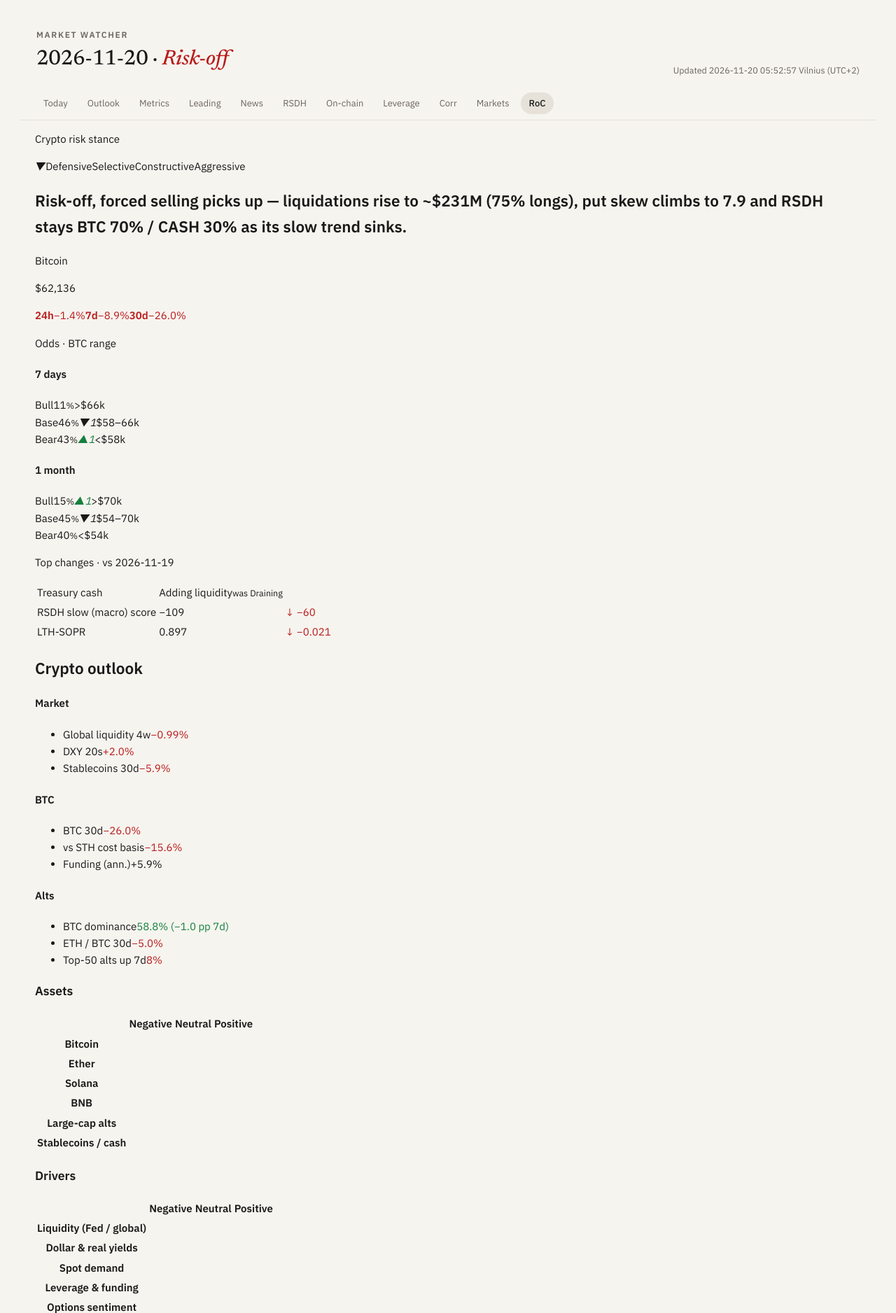
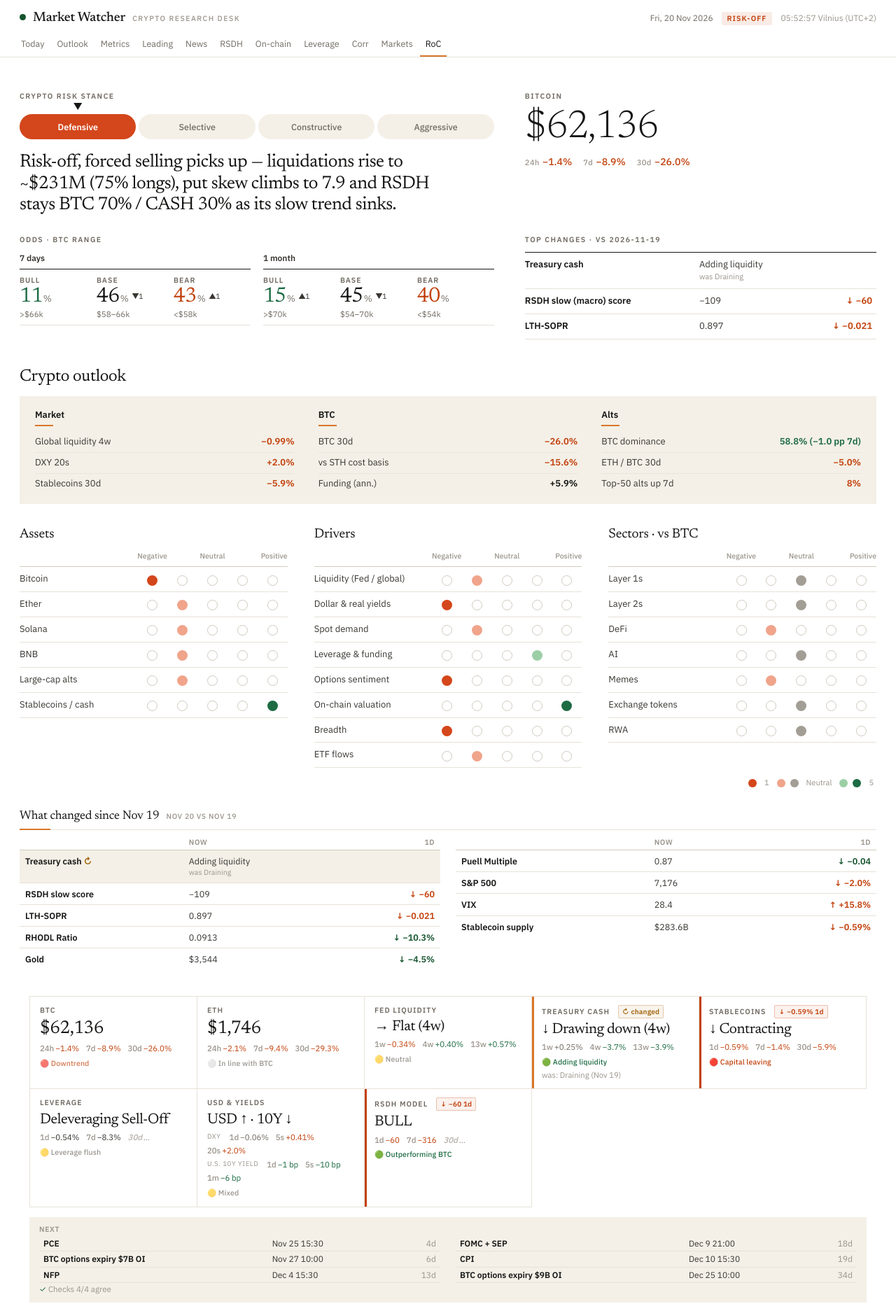
Before and after one commit to rimkashas/market-watcher, a plain HTML site: page index.html in a window 1280 px wide. Shown: the top 1876 px of the page at 70% size. Drawn offline with Linux system fonts and the light colour scheme.

Commit message:
Research-desk redesign: new shell + desk.css (2026-11-21)

```diff
--- /dev/null
+++ b/assets/desk.css
@@ -0,0 +1,201 @@
+/* Market Watcher — editorial research desk (2026-11-21). Loaded after paper.css; overrides palette, type, layout.
+   Palette: white paper, beige panels, ink, deep green / red-orange signals, orange accent rules. */
+:root{
+  --bg:#ffffff; --bg-elev:#ffffff; --surface:#ffffff; --surface-2:#f6f3ec; --surface-3:#efeadf;
+  --beige:#f4f0e7; --beige-2:#ebe5d8;
+  --border:#e7e2d8; --border-lume:#e7e2d8; --border-strong:#d3ccbe;
+  --text:#151514; --text-soft:#393632; --muted:#716b63; --dim:#9a948b;
+  --accent:#14532d; --accent-dim:rgba(20,83,45,.07); --accent-border:rgba(20,83,45,.25);
+  --orange:#d9772b;
+  --pos:#1d6b43; --pos-dim:rgba(29,107,67,.07); --pos-border:rgba(29,107,67,.28);
+  --neg:#c2410c; --neg-dim:rgba(194,65,12,.07); --neg-border:rgba(194,65,12,.28);
+  --warn:#a16207; --warn-dim:rgba(161,98,7,.07);
+  --l1:#d4461b; --l2:#f0a48b; --l3:#a39e95; --l4:#9ccfa6; --l5:#1d6b43;
+  --radius:4px; --radius-sm:3px;
+  --font:"IBM Plex Sans",system-ui,-apple-system,"Segoe UI",sans-serif;
+  --serif:Newsreader,Georgia,"Times New Roman",serif;
+}
+html{scroll-behavior:smooth;scroll-padding-top:96px}
+body{background:#fff!important;color:var(--text);font-size:14px;line-height:1.45;font-feature-settings:"tnum" 1,"lnum" 1}
+.wrap{max-width:1240px!important;margin:0 auto;padding:8px 28px 72px!important}
+a{color:var(--text)} a:hover{color:var(--accent)}
+
+/* ── masthead + nav ── */
+.mh{position:sticky;top:0;z-index:50;background:rgba(255,255,255,.96);backdrop-filter:saturate(1.4) blur(8px);border-bottom:1px solid var(--border)}
+.mh-in{max-width:1240px;margin:0 auto;padding:12px 28px 6px;display:flex;justify-content:space-between;align-items:baseline;gap:12px;flex-wrap:wrap}
+.mh-brand{font-family:var(--serif);font-size:19px;font-weight:500;letter-spacing:-.01em;display:flex;align-items:baseline;gap:10px}
+.mh-mark{width:9px;height:9px;border-radius:50%;background:var(--accent);display:inline-block;transform:translateY(-1px)}
+.mh-sub{font-family:var(--font);font-size:10.5px;letter-spacing:.14em;text-transform:uppercase;color:var(--dim)}
+.mh-meta{display:flex;gap:12px;align-items:baseline;font-size:12px;color:var(--muted)}
+.mh-rg{font-size:10.5px;letter-spacing:.1em;text-transform:uppercase;font-weight:600;padding:2px 8px;border-radius:2px;background:var(--beige);color:var(--text-soft)}
+.mh-rg.risk-off,.mh-rg.bearish{background:rgba(194,65,12,.1);color:var(--neg)}
+.mh-rg.risk-on,.mh-rg.bullish,.mh-rg.constructive{background:rgba(29,107,67,.1);color:var(--pos)}
+.mh-upd{color:var(--dim)}
+.mn{max-width:1240px;margin:0 auto;padding:0 22px;display:flex;gap:2px;overflow-x:auto;scrollbar-width:none}
+.mn::-webkit-scrollbar{display:none}
+.mn a{flex:none;padding:7px 8px 8px;font-size:12.5px;color:var(--muted);border-bottom:2px solid transparent;white-space:nowrap}
+.mn a.active{color:var(--text);border-bottom-color:var(--orange)}
+.desk-nav,.desk-head{display:none!important}
+.mf{max-width:1240px;margin:0 auto;padding:18px 28px 40px;border-top:1px solid var(--border);font-size:11.5px;color:var(--dim)}
+
+/* ── section rhythm ── */
+.ds{margin-top:34px}
+.ds:first-child{margin-top:22px}
+.ds-detail{margin-top:30px}
+.ds .block.card,.ds section.card,.ds .card{background:#fff!important;border:0!important;border-radius:0!important;box-shadow:none!important;padding:0!important;margin:0 0 14px!important}
+.ds h2{font-family:var(--serif)!important;font-weight:400!important;font-size:24px!important;letter-spacing:-.015em;line-height:1.15;color:var(--text);
+  margin:0 0 14px!important;padding-bottom:8px;border-bottom:1px solid var(--border);position:relative;display:flex;align-items:baseline;gap:10px;flex-wrap:wrap}
+.ds h2::after{content:"";position:absolute;left:0;bottom:-1px;width:44px;height:2px;background:var(--orange)}
+.ds h3{font-family:var(--font);font-size:11px!important;font-weight:600;letter-spacing:.12em;text-transform:uppercase;color:var(--muted);margin:0 0 8px}
+.tag,.tag.soft{font-family:var(--font)!important;font-size:10.5px!important;font-weight:500;letter-spacing:.06em;text-transform:uppercase;color:var(--dim)!important;
+  background:none!important;border:0!important;padding:0!important}
+abbr.gl{text-decoration:none;border-bottom:1px dotted var(--dim)}
+
+/* ── tiles (summary / leading / on-chain / structure) ── */
+.hero{background:none!important;border:0!important;padding:0!important;box-shadow:none!important}
+main.wrap .ds .hero-metrics,main.wrap .ds .sig-grid,main.wrap .ds .li-grid{display:grid!important;grid-template-columns:repeat(auto-fill,minmax(232px,1fr))!important;gap:0!important;
+  border-top:1px solid var(--border);border-left:1px solid var(--border)}
+main.wrap .ds .hm{background:#fff!important;border:0!important;border-right:1px solid var(--border)!important;border-bottom:1px solid var(--border)!important;border-radius:0!important;
+  padding:12px 14px 11px!important;box-shadow:none!important;min-width:0;margin:0!important}
+main.wrap .ds .hm .lbl{font-size:10.5px!important;letter-spacing:.1em;text-transform:uppercase;color:var(--muted)!important;font-weight:600;display:flex;gap:6px;flex-wrap:wrap;align-items:center}
+main.wrap .ds .hm .val{font-family:var(--serif);font-size:26px!important;font-weight:400!important;letter-spacing:-.02em;line-height:1.15;margin:4px 0 2px!important;color:var(--text)}
+main.wrap .ds .hm .val small{font-family:var(--font);font-size:11px;color:var(--dim);letter-spacing:0}
+main.wrap .ds .hm .val.word{font-size:21px!important}
+main.wrap .ds .hm.mw-hit{box-shadow:inset 3px 0 0 var(--orange)!important}
+main.wrap .ds .hm.mw-hit.mw-pos{box-shadow:inset 3px 0 0 var(--pos)!important}
+main.wrap .ds .hm.mw-hit.mw-neg{box-shadow:inset 3px 0 0 var(--neg)!important}
+main.wrap .ds .roc{font-size:11.5px!important;gap:2px 10px!important;margin-top:4px!important}
+.roc .r b{color:var(--dim)!important;font-weight:500!important}
+.r.pos{color:var(--pos)!important} .r.neg{color:var(--neg)!important} .r.flat,.r.na{color:var(--muted)!important} .r.acc{color:var(--text-soft)!important}
+.sig,.li-sig{display:inline-block;margin-top:6px!important;font-size:11px!important;font-weight:500;padding:1px 0!important;border:0!important;background:none!important;border-radius:0!important}
+.sig.pos,.li-sig.pos{color:var(--pos)!important} .sig.neg,.li-sig.neg{color:var(--neg)!important} .sig.watch,.sig.neutral,.li-sig.flat,.li-sig.acc{color:var(--muted)!important}
+.li-chip,.src-chip{font-size:9.5px!important;letter-spacing:.06em;color:var(--dim)!important;background:none!important;border:0!important;padding:0!important;text-transform:uppercase}
+.li-x,.etf-x{font-size:11px;color:var(--muted)}
+.mw-badge{font-size:10px!important;border-radius:2px!important;padding:1px 5px!important}
+
+/* ── tables ── */
+table.data,table.mw-chg-t,table.mw-ev-t{border-collapse:collapse;width:100%;font-variant-numeric:tabular-nums}
+table.data th{font-size:10.5px!important;font-weight:600!important;letter-spacing:.08em;text-transform:uppercase;color:var(--dim)!important;background:none!important;
+  border-bottom:1px solid var(--border-strong)!important;padding:6px 8px!important;text-align:left}
+table.data td{padding:7px 8px!important;border-bottom:1px solid var(--border)!important;background:none}
+table.data td.num,table.data th.num{text-align:right}
+table.data tr:hover td{background:var(--surface-2)}
+.num.pos{color:var(--pos)!important} .num.neg{color:var(--neg)!important}
+.mw-tablewrap{overflow-x:auto;-webkit-overflow-scrolling:touch}
+.table-note{display:none!important}
+
+/* ── what changed / events ── */
+.mw-changes{margin-bottom:18px!important}
+table.mw-chg-t th{border-bottom:1px solid var(--border-strong)!important}
+table.mw-chg-t td{padding:6px 8px!important}
+table.mw-chg-t tr.cat td{background:var(--beige)!important}
+.mw-events{background:var(--beige)!important;border:0!important;border-radius:0!important;padding:10px 14px!important;margin-top:14px!important}
+
+/* ── TODAY (top) ── */
+.tp{display:grid;grid-template-columns:minmax(0,1.35fr) minmax(0,1fr);gap:26px 44px;padding:18px 0 6px}
+.tp-kick{margin:0 0 10px;font-size:10.5px;font-weight:600;letter-spacing:.14em;text-transform:uppercase;color:var(--muted)}
+.tp-a{grid-column:1}.tp-b{grid-column:2}.tp-c{grid-column:1}.tp-d{grid-column:2}
+.tp-thesis{font-family:var(--serif);font-weight:400;font-size:26px;line-height:1.18;letter-spacing:-.02em;margin:18px 0 0;color:var(--text);max-width:24em}
+.sc-scale{display:grid;grid-template-columns:repeat(4,1fr);gap:4px;margin-top:18px}
+.sc-seg{position:relative;text-align:center;padding:9px 6px;font-size:12.5px;font-weight:500;color:var(--muted);background:var(--beige);border-radius:999px;white-space:nowrap}
+.sc-seg.on{color:#fff;font-weight:600}
+.sc-seg.on.s0{background:var(--l1)} .sc-seg.on.s1{background:#b7791f} .sc-seg.on.s2{background:#2f7d50} .sc-seg.on.s3{background:var(--l5)}
+.sc-seg.was{box-shadow:inset 0 0 0 1.5px var(--text-soft)}
+.sc-mk{position:absolute;left:50%;top:-17px;transform:translateX(-50%);font-style:normal;font-size:13px;color:var(--text);line-height:1}
+.tp-px{font-family:var(--serif);font-weight:300;font-size:56px;line-height:1;letter-spacing:-.03em;margin:0}
+.tp-w{display:flex;gap:16px;margin:10px 0 0;font-size:14px;font-weight:500}
+.tp-w b{font-weight:500;color:var(--dim);font-size:11px;margin-right:4px;letter-spacing:.04em}
+.tp-w .pos{color:var(--pos)} .tp-w .neg{color:var(--neg)} .tp-w .flat{color:var(--muted)}
+.tp-odds{display:grid;grid-template-columns:1fr 1fr;gap:18px}
+.od h4{margin:0 0 6px;font-size:12px;font-weight:600;color:var(--text-soft)}
+.od-row{display:grid;grid-template-columns:repeat(3,1fr);border-top:1px solid var(--text)}
+.od-c{padding:8px 8px 6px 0;border-bottom:1px solid var(--border);display:flex;flex-direction:column;gap:1px}
+.od-k{font-size:10.5px;letter-spacing:.1em;text-transform:uppercase;color:var(--muted);font-weight:600}
+.od-p{font-family:var(--serif);font-size:30px;line-height:1.05;letter-spacing:-.02em}
+.od-p small{font-family:var(--font);font-size:13px;color:var(--muted);margin-left:1px}
+.od-p i{font-style:normal;font-family:var(--font);font-size:10.5px;margin-left:5px;vertical-align:4px}
+.od-p i.up{color:var(--text-soft)} .od-p i.dn{color:var(--text-soft)}
+.od-c.bull .od-p{color:var(--pos)} .od-c.bear .od-p{color:var(--neg)}
+.od-t{font-size:11.5px;color:var(--muted)}
+table.tp-chg{width:100%;border-collapse:collapse;border-top:1px solid var(--text);font-size:13px}
+table.tp-chg td{padding:8px 6px 8px 0;border-bottom:1px solid var(--border);vertical-align:baseline}
+table.tp-chg td.k{font-weight:600}
+table.tp-chg td.v{color:var(--text-soft)} table.tp-chg td.v small{display:block;font-size:11px;color:var(--dim)}
+table.tp-chg td.n{text-align:right;white-space:nowrap;font-weight:600}
+table.tp-chg td.pos{color:var(--pos)} table.tp-chg td.neg{color:var(--neg)} table.tp-chg td.warn{color:var(--warn)} table.tp-chg td.acc{color:var(--text-soft)}
+
+/* ── OUTLOOK (view) ── */
+.ov-h{font-family:var(--serif);font-weight:300;font-size:40px!important;letter-spacing:-.025em;margin:0 0 18px!important;border:0!important;padding:0!important}
+.ov-h::after{display:none}
+.vs-strip{display:grid;grid-template-columns:repeat(3,1fr);gap:0 34px;background:var(--beige);padding:18px 22px 14px;margin-bottom:30px}
+.vs-col h4{margin:0 0 8px;font-size:13px;font-weight:600;color:var(--text);padding-bottom:6px;position:relative}
+.vs-col h4::after{content:"";position:absolute;left:0;bottom:0;width:26px;height:2px;background:var(--orange)}
+.vs-col ul{list-style:none;margin:0;padding:0}
+.vs-col li{display:flex;justify-content:space-between;gap:12px;padding:5px 0;border-bottom:1px solid var(--beige-2);font-size:13px}
+.vs-col li:last-child{border-bottom:0}
+.vs-col .k{color:var(--text-soft)} .vs-col .v{font-weight:600;white-space:nowrap}
+.vs-col .v.pos{color:var(--pos)} .vs-col .v.neg{color:var(--neg)}
+.og-grid{display:grid;grid-template-columns:repeat(3,minmax(0,1fr));gap:0 38px;align-items:start}
+.og h3{font-family:var(--serif)!important;font-size:19px!important;font-weight:400!important;letter-spacing:-.01em!important;text-transform:none!important;color:var(--text)!important;margin:0 0 4px!important}
+table.og-t{width:100%;border-collapse:collapse;table-layout:fixed}
+table.og-t thead th{font-size:10.5px;font-weight:500;color:var(--dim);padding:6px 0 7px;border-bottom:1px solid var(--border-strong)}
+table.og-t thead th:first-child{width:44%}
+table.og-t thead th.l{text-align:left} table.og-t thead th.c{text-align:center} table.og-t thead th.r{text-align:right}
+table.og-t tbody th{font-weight:400;text-align:left;font-size:13px;color:var(--text-soft);padding:8px 6px 8px 0;border-bottom:1px solid var(--border);white-space:nowrap;overflow:hidden;text-overflow:ellipsis}
+table.og-t td.d{text-align:center;border-bottom:1px solid var(--border);padding:0;position:relative;height:34px}
+.d span{display:inline-block;width:13px;height:13px;border-radius:50%;border:1px solid #cfc9bf;background:#fff;vertical-align:middle;position:relative;z-index:1}
+.d.f span{border-color:transparent}
+.d.l1 span{background:var(--l1)} .d.l2 span{background:var(--l2)} .d.l3 span{background:var(--l3)} .d.l4 span{background:var(--l4)} .d.l5 span{background:var(--l5)}
+.d.was span{border:1.5px solid var(--text-soft);background:#fff}
+td.d.via::before,td.d.pl::before,td.d.pr::before{content:"";position:absolute;left:0;right:0;top:50%;border-top:1px solid var(--text-soft)}
+td.d.pl::before{right:50%} td.d.pr::before{left:50%}
+td.d.via span{visibility:hidden}
+td.d .ar{position:absolute;top:50%;transform:translateY(-52%);font-size:10px;line-height:1;color:var(--text-soft);z-index:2}
+td.d .ar.up{left:calc(50% - 15px)} td.d .ar.dn{right:calc(50% - 15px)}
+.og-legend{display:flex;justify-content:flex-end;align-items:center;gap:7px;margin-top:14px;font-size:11px;color:var(--dim)}
+.og-legend .d span{width:10px;height:10px}
+.og-legend em{font-style:normal;margin:0 4px}
+
+/* ── odds section remnants / RSDH / misc ── */
+.mw-pd{font-size:10.5px!important}
+.eq-svg{max-width:100%}
+.news-list{list-style:none;margin:0;padding:0;border-top:1px solid var(--border)}
+.news-item{padding:10px 0!important;border-bottom:1px solid var(--border)!important;border-top:0!important;background:none!important;margin:0!important}
+.news-head a{font-family:var(--serif);font-size:18px;line-height:1.25;color:var(--text)}
+.news-head a:hover{color:var(--accent)}
+.news-blurb{font-size:13px;color:var(--muted);margin-top:3px}
+details.mw-more>summary{color:var(--text-soft)!important;font-weight:500}
+
+/* ── responsive ── */
+@media (max-width:980px){
+  .og-grid{grid-template-columns:1fr 1fr;gap:26px 30px}
+  .tp{grid-template-columns:1fr;gap:26px}
+  .tp-a,.tp-b,.tp-c,.tp-d{grid-column:1}
+}
+@media (max-width:640px){
+  .wrap{padding:4px 16px 56px!important}
+  .mh-in{padding:10px 16px 4px}
+  .mh-sub,.mh-upd{display:none}
+  .mn{padding:0 10px}
+  .tp{padding-top:10px}
+  .tp-thesis{font-size:23px}
+  .tp-px{font-size:44px}
+  .sc-seg{font-size:11px;padding:8px 2px}
+  .tp-odds{grid-template-columns:1fr;gap:14px}
+  .od-p{font-size:26px}
+  .ov-h{font-size:32px!important}
+  .vs-strip{grid-template-columns:1fr;gap:14px;padding:14px 16px}
+  .og-grid{grid-template-columns:1fr;gap:22px}
+  .ds h2{font-size:21px!important}
+  main.wrap .ds .hero-metrics,main.wrap .ds .sig-grid,main.wrap .ds .li-grid{grid-template-columns:1fr 1fr!important}
+  main.wrap .ds .hm{padding:10px 10px 9px!important}
+  main.wrap .ds .hm .val{font-size:20px!important}
+  main.wrap .ds .hm .val.word{font-size:16px!important}
+  .tp-thesis{font-size:21px}
+}
+
+main.wrap .ds .hm::before,main.wrap .ds .hm::after{display:none!important}
+main.wrap .ds .oc-cycle,main.wrap .ds .oc-breadth,main.wrap .ds .meta-chip,main.wrap .ds .struct-chip{background:#fff!important;border:1px solid var(--border)!important;border-radius:0!important;box-shadow:none!important}
+main.wrap .ds .oc-hero{gap:0!important}
+main.wrap .ds .oc-cycle .value,main.wrap .ds .oc-breadth .value{font-family:var(--serif);font-weight:400!important;font-size:30px!important}
+main.wrap .ds .alloc-stack{border-radius:2px!important}
--- a/index.html
+++ b/index.html
@@ -2,28 +2,28 @@
 <html lang="en">
 <head>
 <meta charset="utf-8">
-<meta name="viewport" content="width=device-width, initial-scale=1">
+<meta name="viewport" content="width=device-width, initial-scale=1, viewport-fit=cover">
+<meta name="theme-color" content="#ffffff">
 <link rel="icon" href="data:,">
 <title>Market Watcher</title>
 <link rel="preconnect" href="https://fonts.googleapis.com">
-<link href="https://fonts.googleapis.com/css2?family=IBM+Plex+Sans:wght@400;500;600&family=Newsreader:ital,opsz,wght@0,6..72,400;0,6..72,500;1,6..72,500&display=swap" rel="stylesheet">
+<link rel="preconnect" href="https://fonts.gstatic.com" crossorigin>
+<link href="https://fonts.googleapis.com/css2?family=IBM+Plex+Sans:wght@400;500;600&family=Newsreader:ital,opsz,wght@0,6..72,300;0,6..72,400;0,6..72,500;1,6..72,400&display=swap" rel="stylesheet">
 <link rel="stylesheet" href="assets/paper.css">
+<link rel="stylesheet" href="assets/desk.css?v=20261121">
 </head>
 <body>
-<div class="wrap">
-<header class="desk-head">
-  <div>
-    <p class="desk-brand">Market Watcher</p>
-    <p class="desk-date" id="desk-date">&nbsp;</p>
+<header class="mh">
+  <div class="mh-in">
+    <div class="mh-brand"><span class="mh-mark"></span>Market Watcher<span class="mh-sub">Crypto research desk</span></div>
+    <div class="mh-meta"><span id="mh-date"></span><span id="mh-regime" class="mh-rg"></span><span id="mh-upd" class="mh-upd"></span></div>
   </div>
-  <div class="desk-upd" id="desk-upd"></div>
+  <nav class="mn" id="mn" aria-label="Sections"></nav>
 </header>
-<nav class="desk-nav" id="desk-nav" aria-label="Sections"></nav>
-<main id="desk-main"><p class="desk-load">Loading…</p></main>
-<footer class="desk-foot" id="desk-foot"></footer>
-</div>
+<main class="wrap" id="desk-main"><p class="desk-load">Loading…</p></main>
+<footer class="mf" id="mf"></footer>
 <script>
-// Static shell: everything day-specific comes from ./latest.json (export_paper_desk.py).
+// Static shell: everything day-specific comes from ./latest.json (export_paper_desk.py, daily 06:00 pipeline).
 (async function () {
   const main = document.getElementById("desk-main");
   let d;
@@ -37,22 +37,18 @@
   }
   const t = s => String(s == null ? "" : s);
   document.title = d.date ? `Market Watcher · ${d.date}` : "Market Watcher";
-  const dateEl = document.getElementById("desk-date");
-  dateEl.textContent = t(d.date);
-  if (d.regime) {
-    const rg = document.createElement("span");
-    rg.className = "rg " + t(d.regime_class);
-    rg.textContent = d.regime;
-    dateEl.append(" · ", rg);
-  }
-  document.getElementById("desk-upd").textContent = d.updated ? `Updated ${d.updated}` : "";
-  document.getElementById("desk-foot").textContent = d.date ? `Snapshot · ${d.date}` : "";
+  const dt = d.date ? new Date(d.date + "T12:00:00") : null;
+  document.getElementById("mh-date").textContent = dt ? dt.toLocaleDateString("en-GB", { weekday: "short", day: "numeric", month: "short", year: "numeric" }) : "";
+  const rg = document.getElementById("mh-regime");
+  if (d.regime) { rg.textContent = d.regime; rg.classList.add(t(d.regime_class)); } else rg.remove();
+  document.getElementById("mh-upd").textContent = d.updated ? t(d.updated).replace(/^\d{4}-\d{2}-\d{2}\s*/, "") : "";
+  document.getElementById("mf").textContent = d.date ? `Market Watcher · ${d.date}` : "";
 
-  const nav = document.getElementById("desk-nav");
+  const nav = document.getElementById("mn");
   main.innerHTML = "";
-  (d.sections || []).forEach(s => {
-    const sec = document.createElement("div");
-    sec.className = "desk-sec";
+  (d.sections || []).forEach((s, i) => {
+    const sec = document.createElement("section");
+    sec.className = "ds ds-" + s.id + (i > 1 ? " ds-detail" : "");
     sec.id = s.id;
     sec.innerHTML = s.html;          // rendered + escaped server-side by the exporter
     main.appendChild(sec);
@@ -62,11 +58,10 @@
     nav.appendChild(a);
   });
 
-  // Scroll-spy: highlight the last section whose top has passed under the sticky nav.
   const links = [...nav.querySelectorAll("a")];
   const secs = links.map(a => document.getElementById(a.hash.slice(1)));
   function spy() {
-    const y = nav.getBoundingClientRect().bottom + 12;
+    const y = nav.getBoundingClientRect().bottom + 16;
     let idx = 0;
     secs.forEach((s, i) => { if (s.getBoundingClientRect().top <= y) idx = i; });
     if (window.innerHeight + window.scrollY >= document.body.scrollHeight - 4) idx = secs.length - 1;
```
